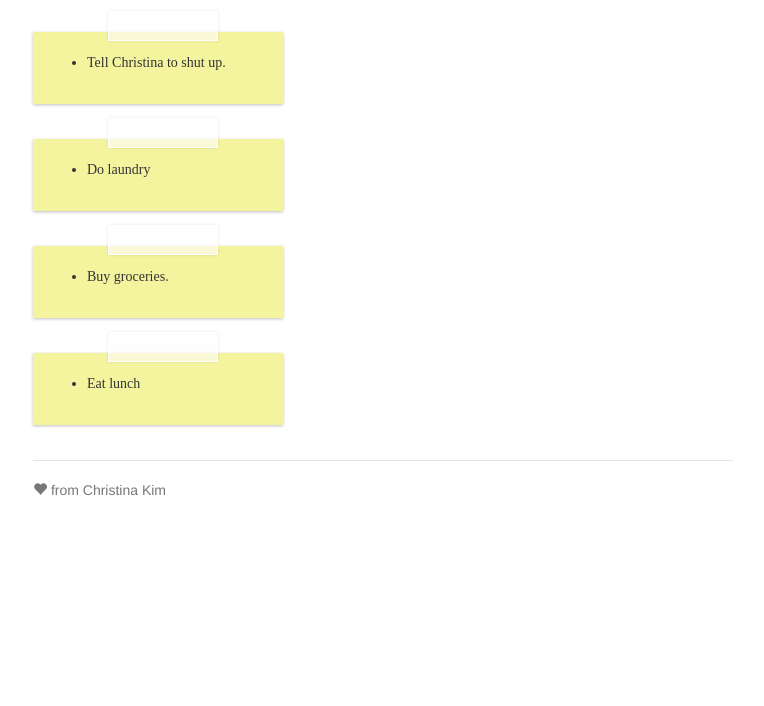
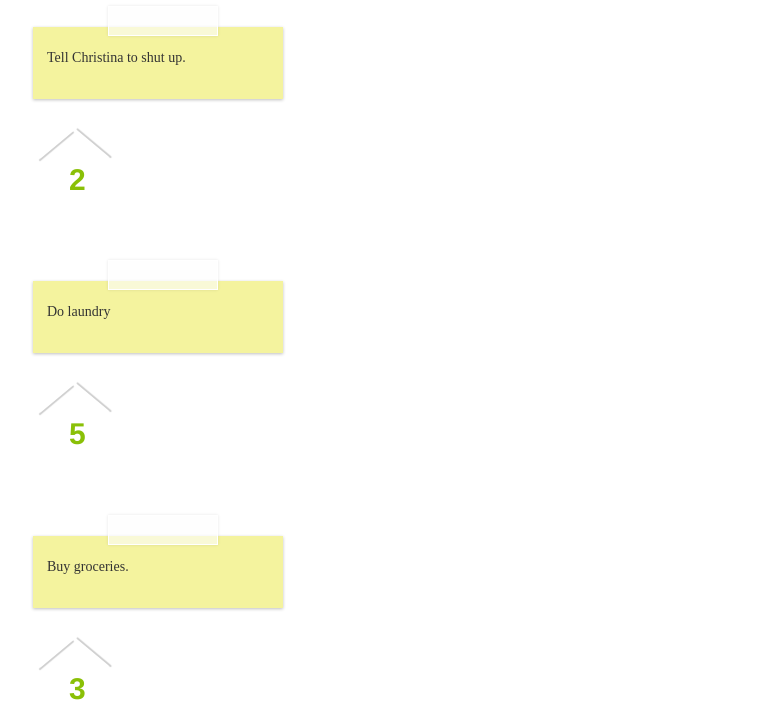
Before and after one commit to nevilgeorge-zz/taskstarterMEAN, a website: page app/index.html in a window 1280 px wide. Shown: the part 94-800 px from the top of the page, without its empty margins (257-1021 px from the left). Drawn offline with nearby package versions, Linux system fonts and the light colour scheme; some packages are replaced by stand-ins of ours; files that its build step writes are made by us from their sources.

Commit message:
added button and priority rank

```diff
--- a/app/styles/style.css
+++ b/app/styles/style.css
@@ -95,7 +95,7 @@ text-decoration: none;
   background-color: #F4F39E;
   border-color: #DEE184;
   text-align: left;
-  margin: 2.5em 0px;
+  margin-left: 2.5em 0px;
   padding: 1.5em 1em;
   -webkit-box-shadow: 0px 1px 3px rgba(0,0,0,0.25);
   -moz-box-shadow: 0px 1px 3px rgba(0,0,0,0.25);
@@ -118,6 +118,16 @@ text-decoration: none;
   box-shadow: 0px 0 3px rgba(0,0,0,0.1);
 }
 
+/*rank*/
+.rank{
+  color:#8AC007;
+  font-size: 30px;
+  margin-left:36px;
+  font-weight: bold;
+  margin-bottom: 80px;
+
+}
+
 /*arrow*/
 
 i {
@@ -126,6 +136,8 @@ i {
   vertical-align: middle;
   cursor: pointer;
   backface-visibility: hidden;
+  margin-top: 30px;
+  margin-bottom: -15px;
 }
 i:before,
 i:after {
--- a/app/views/main.html
+++ b/app/views/main.html
@@ -1,3 +1,4 @@
+
 <div class="header">
 	<ul class="nav nav-pills pull-right">
 		<li class="active"><a ng-href="#">Home</a></li>
@@ -6,8 +7,13 @@
 	<h1 class="name">taskstarter</h1>
 </div>
 
-<div ng-repeat="todo in todos" class="sticky-note taped">
-  <ul>
-    <li>{{todo.text}}</li>
-  </ul>
+<div ng-repeat="todo in todos">
+
+	<div class="sticky-note taped">
+	    <p>{{todo.text}}</p>
+	</div>
+
+<div><i class='top'></i> <div class="rank">{{todo.priority}}</div> </div>
+
+
 </div>
```
